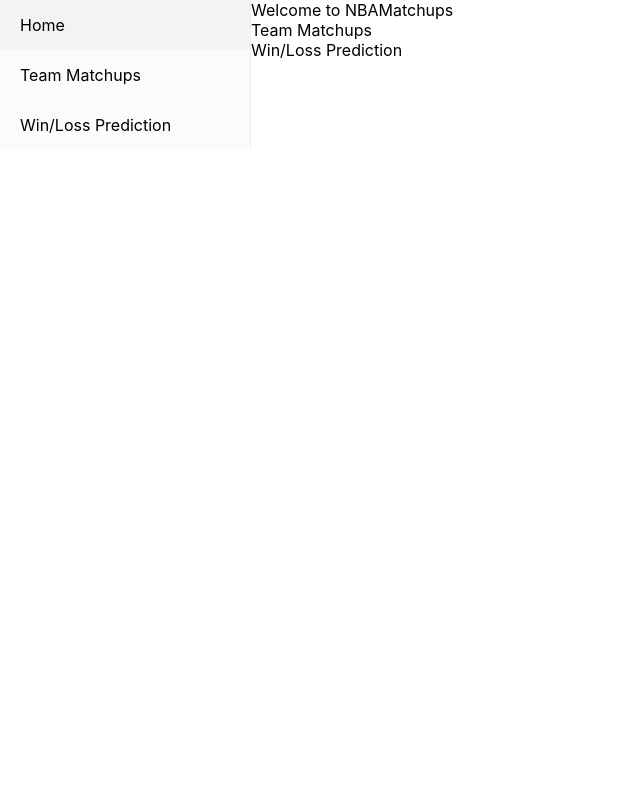
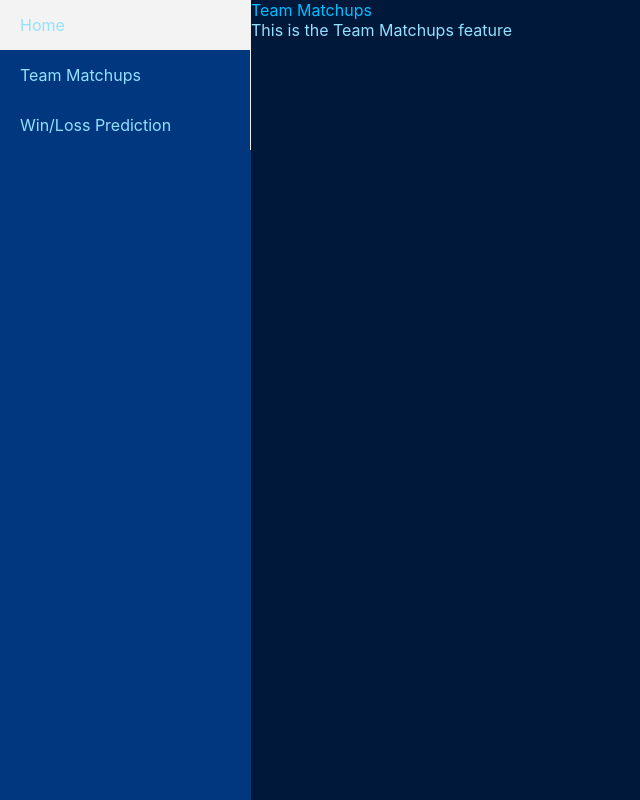
Before and after one commit to parathan/NBAMatchups, a React (Create React App) app in the folder WebApp/webapp/: page /matchups in a window 1280 px wide. Shown: the top 800 px of the page, without its empty margins (0-640 px from the left). Built offline with nearby package versions, Linux system fonts and the light colour scheme.

Commit message:
Add Theme to App

```diff
--- a/WebApp/webapp/src/App.css
+++ b/WebApp/webapp/src/App.css
@@ -36,3 +36,12 @@
     transform: rotate(360deg);
   }
 }
+
+:root {
+  --secondary-colour: #0F0F0F;
+  --background-colour: #00193b;
+  --navbar-colour: #00377e;
+  --header-font-colour: #00BFFF;
+  --navbar-font-colour: #94E1FF;
+  --p-font-colour: #94E1FF;
+}
--- a/WebApp/webapp/src/components/Layout/Layout.tsx
+++ b/WebApp/webapp/src/components/Layout/Layout.tsx
@@ -1,4 +1,4 @@
-import React, { ReactElement, ReactNode } from "react"
+import React, { ReactNode } from "react"
 import styles from './index.module.css';
 
 import NavBar from "../NavBar"
--- a/WebApp/webapp/src/components/Layout/index.module.css
+++ b/WebApp/webapp/src/components/Layout/index.module.css
@@ -4,8 +4,11 @@
 
 .navbar {
     flex: 1 0 10vw;
+    background-color: var(--navbar-colour);
 }
 
 .children {
     flex: 1 0 90vw;
+    background-color: var(--background-colour);
+    min-height: 100vh;
 }
--- a/WebApp/webapp/src/components/NavBar/index.tsx
+++ b/WebApp/webapp/src/components/NavBar/index.tsx
@@ -1,4 +1,4 @@
-import { Sidebar, Menu, MenuItem, SubMenu } from "react-pro-sidebar";
+import { Sidebar, Menu, MenuItem, SubMenu, sidebarClasses } from "react-pro-sidebar";
 import { Box } from "@mui/material";
 import styles from './index.module.css'
 
@@ -7,26 +7,15 @@
 function NavBar() {
     return (
         // https://codesandbox.io/p/sandbox/react-dashboard-pnm6fh?file=%2Fsrc%2Fpages%2Fglobal%2Fsidebar%2FMyProSidebar.jsx%3A51%2C6-51%2C9
-        // <Box
-        //     // sx={{
-        //     //     position: "fixed",
-        //     //     display: "flex",
-        //     //     height: "100vh",
-        //     //     top: 0,
-        //     //     bottom: 0,
-        //     //     zIndex: 10000,
-        //     // }}
-        // >
-        //     <Sidebar>
-        //         <Menu>
-        //             <MenuItem>Home</MenuItem>
-        //             <MenuItem>Team Matchups</MenuItem>
-        //             <MenuItem>Win/Loss Prediction</MenuItem>
-        //         </Menu>
-        //     </Sidebar>
-        // </Box>
 
-        <Sidebar>
+        <Sidebar
+            rootStyles={{
+                [`.${sidebarClasses.container}`]: {
+                    backgroundColor: '#00377e',
+                    color: '#94E1FF',
+                },
+            }}
+        >
             <Menu>
                 <MenuItem component={<Link to="/" />}>Home</MenuItem>
                 <MenuItem component={<Link to="/matchups" />}>Team Matchups</MenuItem>
--- a/WebApp/webapp/src/pages/Home/index.module.css
+++ b/WebApp/webapp/src/pages/Home/index.module.css
@@ -1,15 +1,15 @@
 .homePage {
-  background-color: #282c34;
-  min-height: 100vh;
+
+
   font-size: calc(10px + 2vmin);
-  color: white;
+
 }
 
 .header {
   padding-top: 10%;
   text-align: center;
   font-size: calc(10px + 2vmin);
-  color: white;
+  color: var(--header-font-colour);
 }
 
 .features {
@@ -27,16 +27,12 @@
   transition: all .2s;
   padding: 10px 20px;
   border-radius: 100px;
-  background: #cfef00;
   border: 1px solid transparent;
   display: flex;
   align-items: center;
   font-size: 15px;
 }
 
-button.featureButton:hover {
-  background: #7f9201;
-}
 
 button.featureButton > svg {
   width: 34px;
--- a/WebApp/webapp/src/pages/Matchups/index.module.css
+++ b/WebApp/webapp/src/pages/Matchups/index.module.css
@@ -0,0 +1,7 @@
+.header {
+    color: var(--header-font-colour)
+}
+
+.features {
+    color: var(--p-font-colour);
+}
--- a/WebApp/webapp/src/pages/Matchups/index.tsx
+++ b/WebApp/webapp/src/pages/Matchups/index.tsx
@@ -8,15 +8,12 @@
       <div className={styles.homePage}>
         <header className={styles.header}>
           <p>
-            Welcome to NBAMatchups
+            Team Matchups
           </p>
         </header>
         <header className={styles.features}>
           <p>
-            Team Matchups
-          </p>
-          <p>
-            Win/Loss Prediction
+            This is the Team Matchups feature
           </p>
         </header>
       </div>
```
